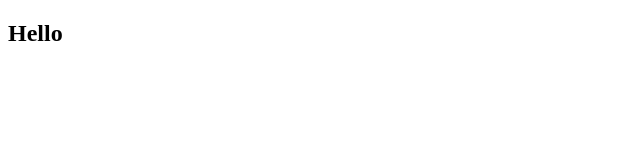
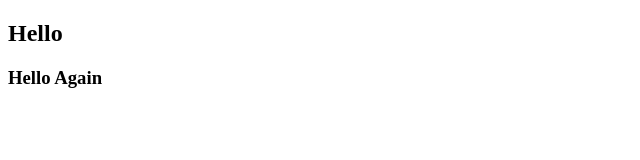
Before and after one commit to creativediego/test2, a plain HTML site: page index.html in a window 1280 px wide. Shown: the whole page, without its empty margins (0-640 px from the left). Drawn offline with Linux system fonts and the light colour scheme.

Commit message:
Edited index.html file, added H2
@jkhwu <janet.hwu@gmail.com>
Pleasw entew thw commiw message for your changes. Lines starting

```diff
--- a/index.html
+++ b/index.html
@@ -8,5 +8,6 @@
 </head>
 <body>
     <h2>Hello</h2>
+    <h3>Hello Again</h3>
 </body>
 </html>
```
